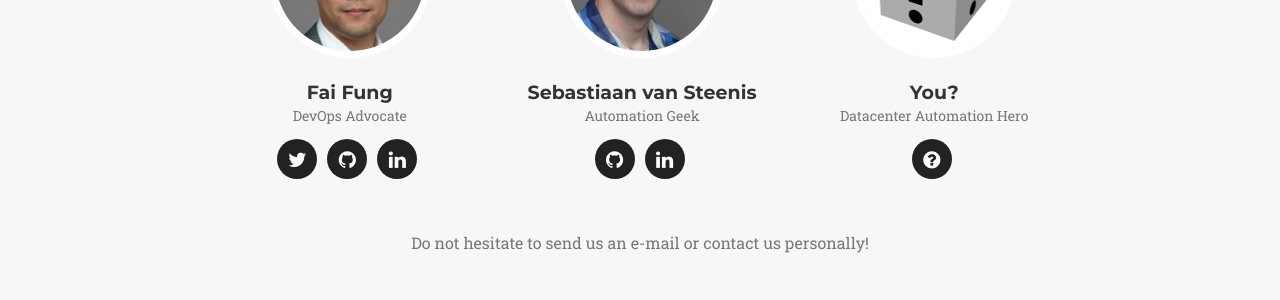
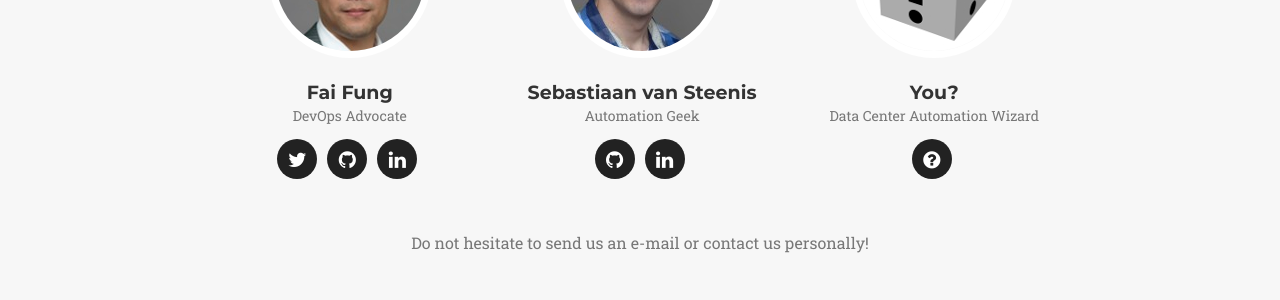
Before and after one commit to nautsio/nautsio.github.io, a Jekyll site: the page built from index.html, in a window 1280 px wide and 900 px high, scrolled down 6687 px. Shown: the part 154-454 px from the top of the window. Built offline with Jekyll 4.4.1, drawn with Linux system fonts in a browser that asks for light colours; some web fonts are replaced.

Commit message:
Spelling and rename

```diff
--- a/_config.yml
+++ b/_config.yml
@@ -111,7 +111,7 @@ people:
 
 - name: You?
   pic: 11
-  tagline: Datacenter Automation Hero
+  tagline: Data Center Automation Wizard
   social:
     - title: question-circle
       url: https://xebia.com/careers/datacenter-automation-hero
```
